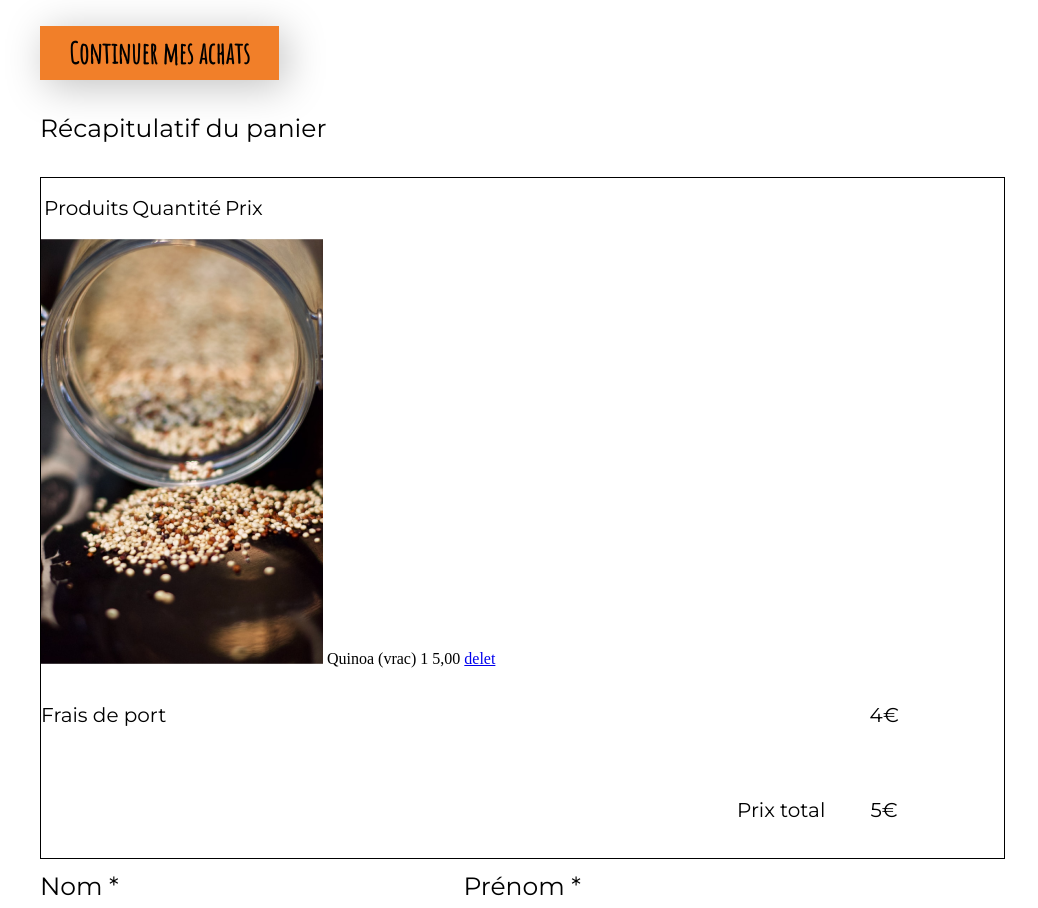
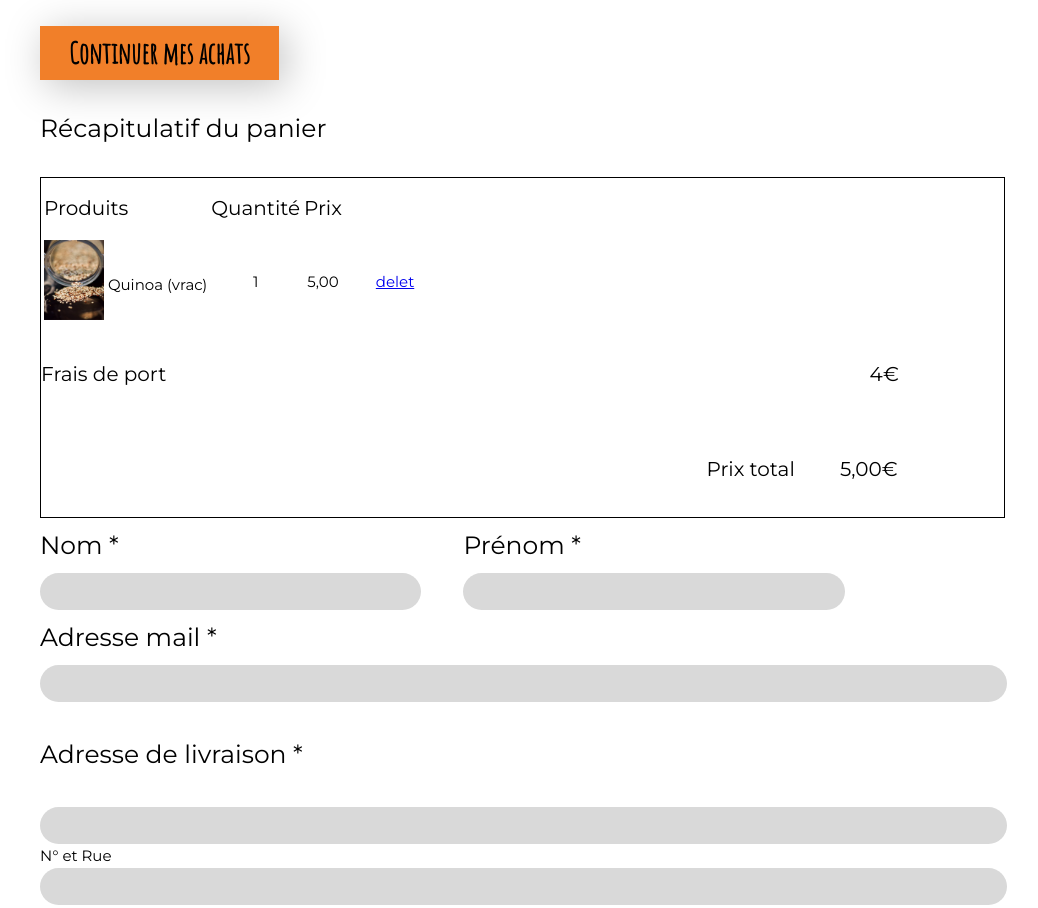
Before and after one commit to Dlaria/producteur-bio, a PHP site: page /producteur-bio/form.php?id=1 in a window 1280 px wide. Shown: the part 341-1249 px from the top of the page, without its empty margins (65-1103 px from the left). Run offline with PHP 8.4, Linux system fonts and the light colour scheme; data comes from the database, SQL or seed files in the repository; lists and menus that the app fills with data are empty.

Commit message:
modif panier et popup

```diff
--- a/form.php
+++ b/form.php
@@ -72,7 +72,6 @@ if(TRUE === isset($_POST['submit'])){
 }
 ?>
 
-
 <!DOCTYPE html>
 <html lang="fr">
 <head>
@@ -94,7 +93,7 @@ if(TRUE === isset($_POST['submit'])){
     <h1 class="titre">Formulaire de précommande</h1>
     </div>
 
-    <input type="button" name="retour" class="btnOrange" value="Continuer mes achats">
+    <input type="button" name="retour" class="btnOrange" onclick="document.location.href='index.php';" value="Continuer mes achats">
     <h2 class="label-grand">Récapitulatif du panier</h2>
     <!-- Panier -->
     <div class="panier">
@@ -104,7 +103,7 @@ if(TRUE === isset($_POST['submit'])){
                 <th>Quantité</th>
                 <th>Prix</th>
             </tr>
-        </table>
+
                     <?php
                     $ids=array_keys($_SESSION['panier']);
                     if(empty($ids)){
@@ -116,24 +115,24 @@ if(TRUE === isset($_POST['submit'])){
 
 
                      ?>
-                    <div class="row">
-                        <img src="<?php echo $produit->SrcImage; ?>" alt="">
-                        <?php echo $produit->Nom; ?>
-                        <span class="name"></span>
-                        <span class="quantité"><?php echo $_SESSION['panier'][$produit->id];?></spam>
-                        <span class="prix"> <?php echo number_format($produit->Prix,2,',',''); ?></span>
-                        <a href="form.php?del=<?php echo $produit->id; ?>" class="delet">delet</a>
-                    </div>
+                    <tr class="row">
+                        <td style="text-align:left;line-height:initial;">
+                        <img src="<?php echo $produit->SrcImage; ?>" alt="<?php echo $produit->Nom; ?>">
+                        <p><?php echo $produit->Nom; ?></p></td>
+                        <td class="quantité"><?php echo $_SESSION['panier'][$produit->id];?></td>
+                        <td class="prix"> <?php echo number_format($produit->Prix,2,',',''); ?></td>
+                        <td>&emsp;&emsp;<a href="form.php?del=<?php echo $produit->id; ?>" class="delet">delet</a></td>
+                    </tr>
                 <?php endforeach; ?>
-
+        </table>
         <div class="footer-table">
             <p class="div-inline">Frais de port</p>
             <span class="div-inline">4€</span>
-            <p class="conteneur-total">Prix total  &emsp;&emsp;<span id="total"><?php echo number_format($panier->total());?>€</span></p>
+            <p class="conteneur-total">Prix total  &emsp;&emsp;<span id="total"><?php echo number_format($panier->total(),2,',','');?>€</span></p>
         </div>
     </div>
     <!-- Début du formulaire -->
-    <form action="form.php" method="post">
+    <form action="form.php" method="post" onsubmit="document.location.href='index.php';">
         <!-- Nom et prénom sont sur la même ligne -->
         <div class="conteneur-inline">
             <div class="div-inline">
@@ -145,11 +144,11 @@ if(TRUE === isset($_POST['submit'])){
                     <input class="input-form" type="text" name="prenom" required>
 				</div>
         </div>
-            <div class="">
+            <div>
                 <label class="label-grand">Adresse mail *</label><br>
                 <input class="input-form" type="text" name="mail" required>
             </div>
-            <div class="">
+            <div>
                 <h3 class="label-grand">Adresse de livraison *</h3>
 
                 <input class="input-form" type="text" name="num_et_rue" required><br>
@@ -164,11 +163,11 @@ if(TRUE === isset($_POST['submit'])){
                 <input class="input-form" type="text" name="ville" required><br>
                 <label class="label-petit">Ville</label><br>
             </div>
-            <div class="">
+            <div>
                 <label class="label-grand">Numéro de téléphone *</label><br>
                 <input class="input-form" type="text" name="numero_tel" required>
             </div>
-            <div class="">
+            <div>
                 <h3 class="label-grand">Adresse de Facturation (si différente de celle de livraison)</h3>
 
                 <input class="input-form" type="text" name="num_et_rue_fact"><br>
@@ -202,14 +201,14 @@ if(TRUE === isset($_POST['submit'])){
                 </div>
             </div>
             <div class="cgu-cgv">
-                <input type="checkbox" name="cgu_cgv" required>
+                <input type="checkbox" name="cgu_cgv" class="cgu_cgv" required>
                 <label>En cochant cette vous reconnaissez avec pris connaissance des <a href="#"> Conditions Générales d’Utilisation</a> et <a href="#"> Conditions Générales de Ventes</a> *</label>
             </div>
             <p style="font-family: 'Montserrat';">*= Mention obligatiore</p>
             <div class="conteneur-valider">
-                <input class="btnOrange" type="submit" name="submit" onclick="popup()" value="Valider">
+                <input class="btnOrange" type="button"  onclick="popup()" value="Valider">
             </div>
-        </form>
+
             <div class="popup" id="popup">
                 <div class="popup-back"></div>
                 <div class="popup-container">
@@ -220,8 +219,10 @@ if(TRUE === isset($_POST['submit'])){
                     En attendant n'oubliez pas !</p>
                     <h3>Pas besoin d'aller loin pour manger bien !</h3>
                     <br>
-                <input type="button" class="btnOrange" onclick="document.location.href='index.php';" value="Retour au site"></input>
+                    <input type="submit" name="submit" class="btnOrange" value="Retour au site"></input>
                 </div>
             </div>
+    </form>
 </body>
+<?php //var_dump($_SESSION);?>
 </html>
```
Lines whose indentation alone changed are shown as unchanged.
